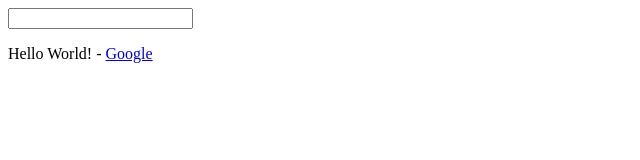
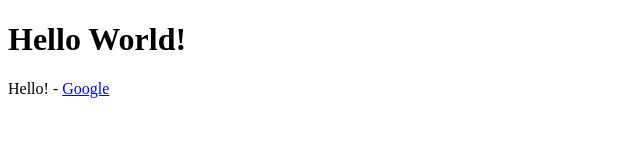
Before and after one commit to concaveNP/VueUdemy, a plain HTML site: page index.html in a window 1280 px wide. Shown: the whole page, without its empty margins (0-640 px from the left). Drawn offline with Linux system fonts and the light colour scheme.

Commit message:
module 14

```diff
--- a/index.html
+++ b/index.html
@@ -9,7 +9,7 @@
 </head>
 <body>
     <div id="app">
-        <input type="text" v-on:input="changeGreeting"></input>
+        <h1 v-once>{{ title }}</h1>
         <p>{{ sayHello() }} - <a v-bind:href="link">Google</a></p>
     </div>
     <script>
@@ -25,6 +25,7 @@
                     this.title = event.target.value;
                 },
                 sayHello: function() {
+                    this.title = "Hello!";
                     return this.title;
                 }
             }
```
